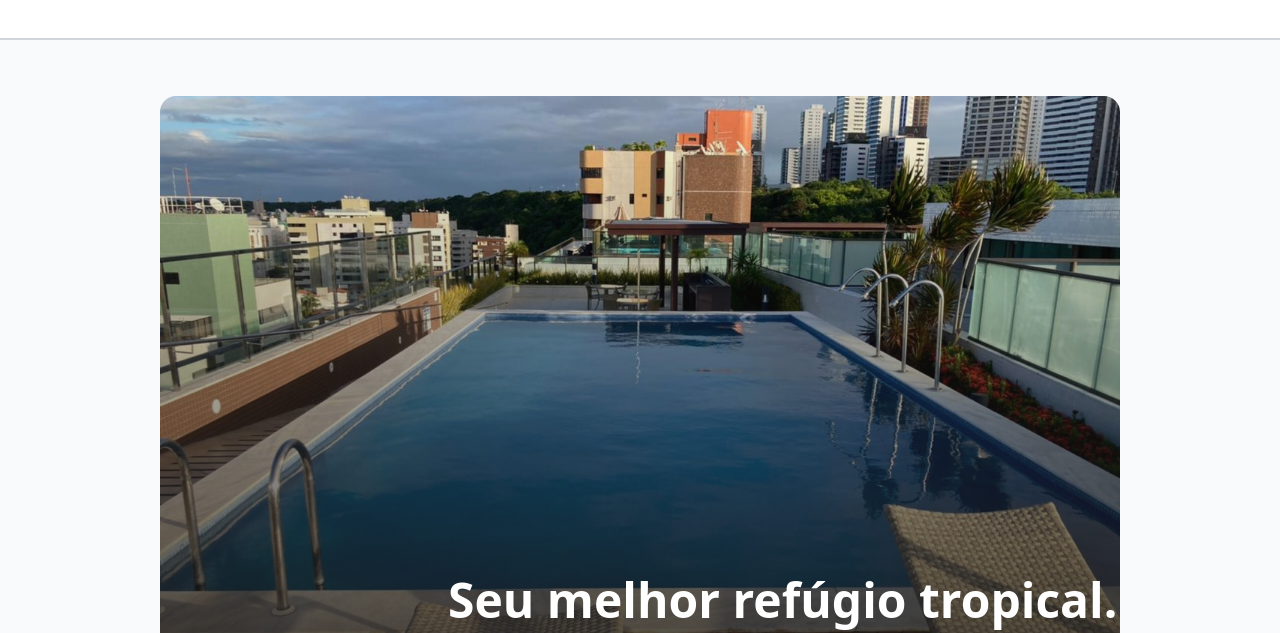
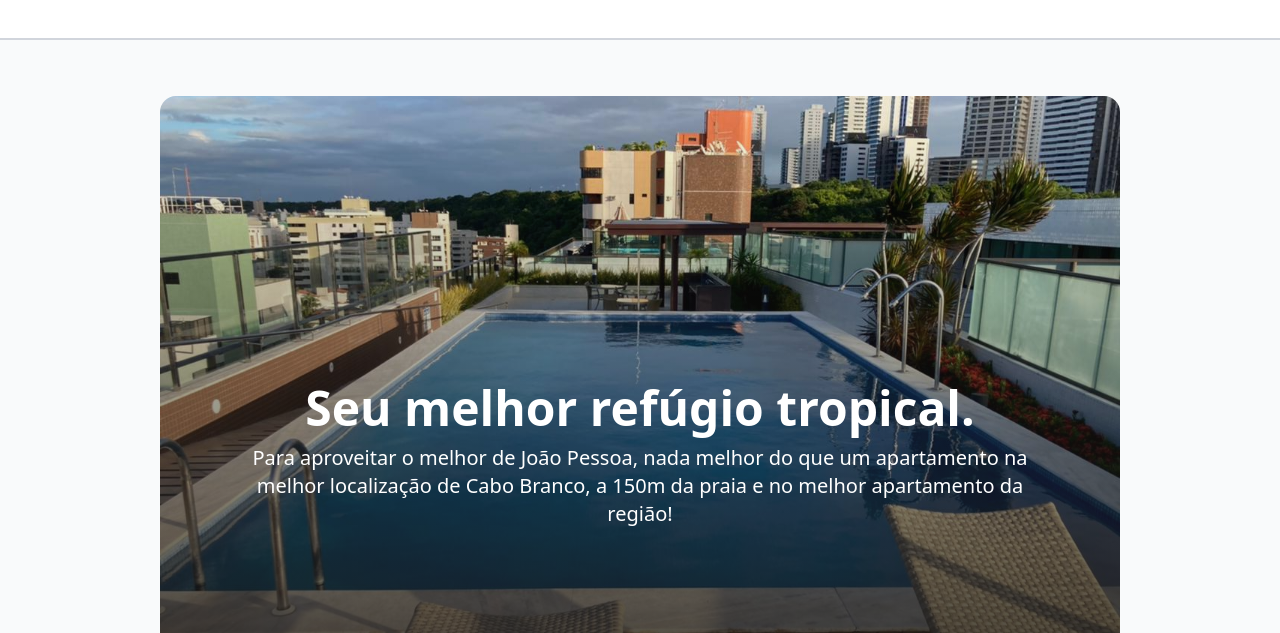
Before and after one commit to Lucasmenezes08/Landing_apt, a website: page src/index.html in a window 1280 px wide. Shown: the part 106-739 px from the top of the page. Drawn offline with Linux system fonts and the light colour scheme.

Commit message:
:lipstick: refactor: Ajuste de formatação texto do background principal.

```diff
--- a/src/index.html
+++ b/src/index.html
@@ -28,10 +28,10 @@
         <section class="relative w-[75%] h-[80vh] bg-local bg-cover bg-center bg-[url('assets/fotos-apt/Fotoprincipal.jpeg')] mt-[3.5rem] rounded-2xl overflow-hidden">
             <section class="absolute inset-0 bg-gradient-to-b from-transparent to-stone-900 opacity-90 z-0"></section>
 
-            <section class="absolute left-[30%] top-[75%] text-left items-center flex-col ">
+            <section class="absolute text-center top-[45%] flex items-center flex-col ">
                 <p class="text-5xl mb-3 font-extrabold tracking-normal">Seu melhor refúgio tropical.</p>
 
-                <p class="text-xl font-medium">
+                <p class="text-xl font-medium text-center w-[85%]">
                     Para aproveitar o melhor de João Pessoa, nada melhor do que um apartamento na melhor
                     localização de Cabo Branco, a 150m da praia e no melhor apartamento da região!
                 </p>
```
Also changed, not shown: src/output.css.
